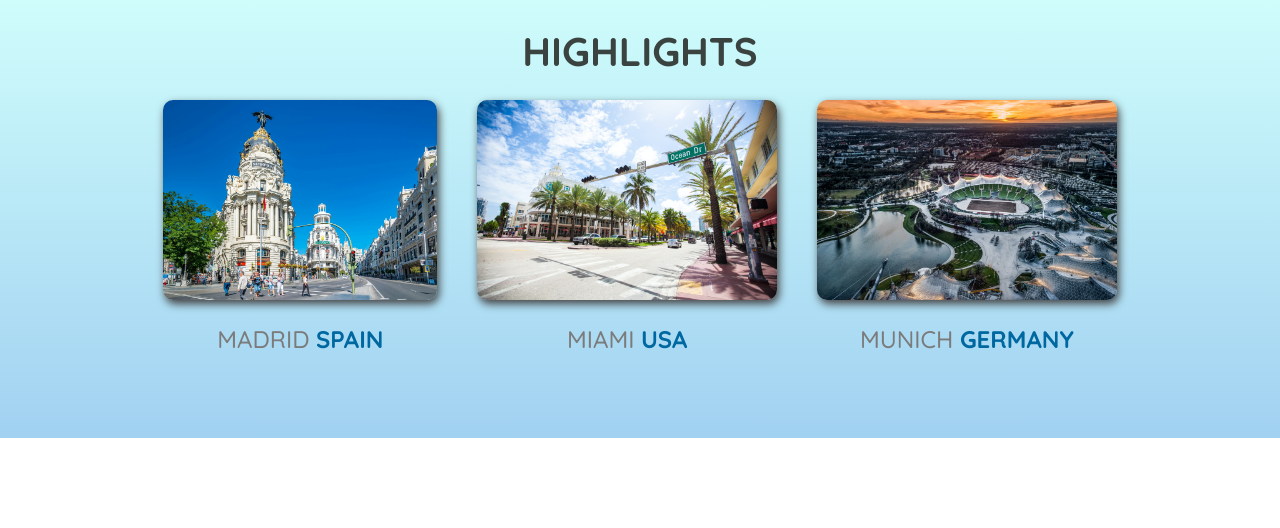
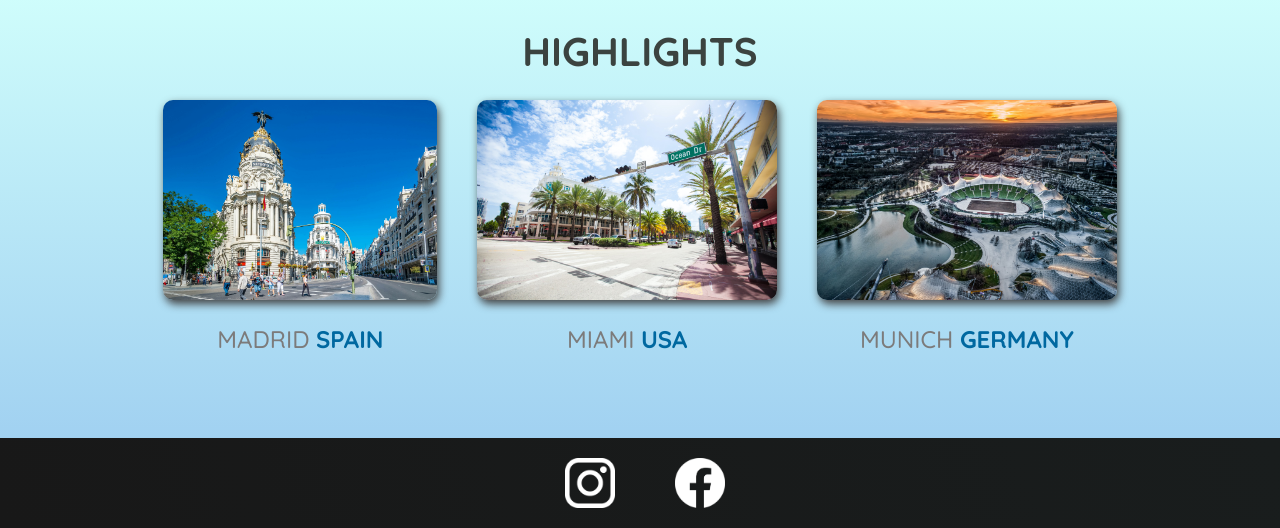
Before and after one commit to FaresArnous/Traveling-project, a plain HTML site: page Index.html in a window 1280 px wide. Shown: the part 822-1350 px from the top of the page. Before the commit the page ends 1260 px from the top, so only its background shows below. Drawn offline with Linux system fonts and the light colour scheme.

Commit message:
added footer and finshed the landing page.

```diff
--- a/Index.html
+++ b/Index.html
@@ -45,6 +45,19 @@
         </ul>
       </section>
     </main>
-    <footer></footer>
+    <footer>
+      <ul>
+        <li>
+          <a href="https://www.instagram.com"
+            ><img src="/Images/Icons/insta.png" alt="Instgram icon"
+          /></a>
+        </li>
+        <li>
+          <a href="https://www.facebook.com"
+            ><img src="/Images/Icons/facebook.png" alt="Facebook icon"
+          /></a>
+        </li>
+      </ul>
+    </footer>
   </body>
 </html>
--- a/shared.css
+++ b/shared.css
@@ -57,3 +57,27 @@ header ul {
 header li {
   margin-left: 20px;
 }
+
+footer {
+  background: linear-gradient(70deg, rgb(24, 24, 24), rgb(25, 29, 29));
+  padding: 20px 0;
+}
+
+footer ul {
+  display: flex;
+  justify-content: center;
+  /* padding: 15px; */
+}
+footer li {
+  width: 50px;
+  height: 50px;
+  margin: 0 30px;
+}
+footer img {
+  width: 100%;
+  height: 100%;
+}
+footer a:hover {
+  text-decoration-style: none;
+  background: linear-gradient(70deg, rgb(24, 24, 24), rgb(25, 29, 29));
+}
```
Also changed, not shown: Images/Icons/facebook.png (added), Images/Icons/insta.png (added), Images/Icons/whatsapp.png (added).
